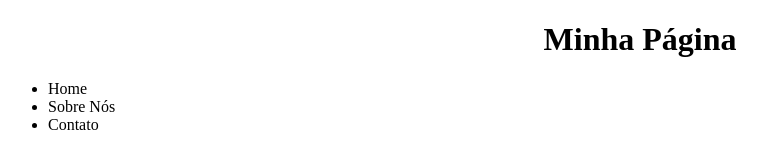
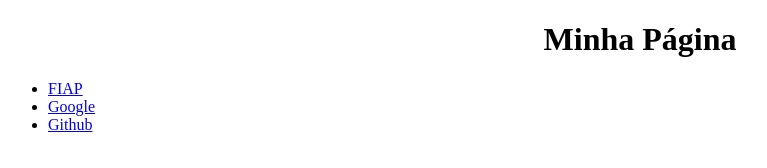
Before and after one commit to Andenik/1TDSPW, a plain HTML site: page index.html in a window 1280 px wide. Shown: the whole page, without its empty margins (0-767 px from the left). Drawn offline with Linux system fonts and the light colour scheme.

Commit message:
Iniciando com a tag a.

```diff
--- a/index.html
+++ b/index.html
@@ -22,9 +22,9 @@
 				<nav>
 					<ul>
 						<!--dentro da ul so pode usar os filhos dela, sendo os comandos <li>-->
-						<li>Home</li>
-						<li>Sobre Nós</li>
-						<li>Contato</li>
+						<li><a href="https://www.fiap.com.br" target="_blank">FIAP</a></li>
+						<li><a href="https://www.google.com" target="_blank">Google</a></li>
+						<li><a href="https://www.github.com" target="_blank">Github</a></li>
 
 
 					</ul>
```
